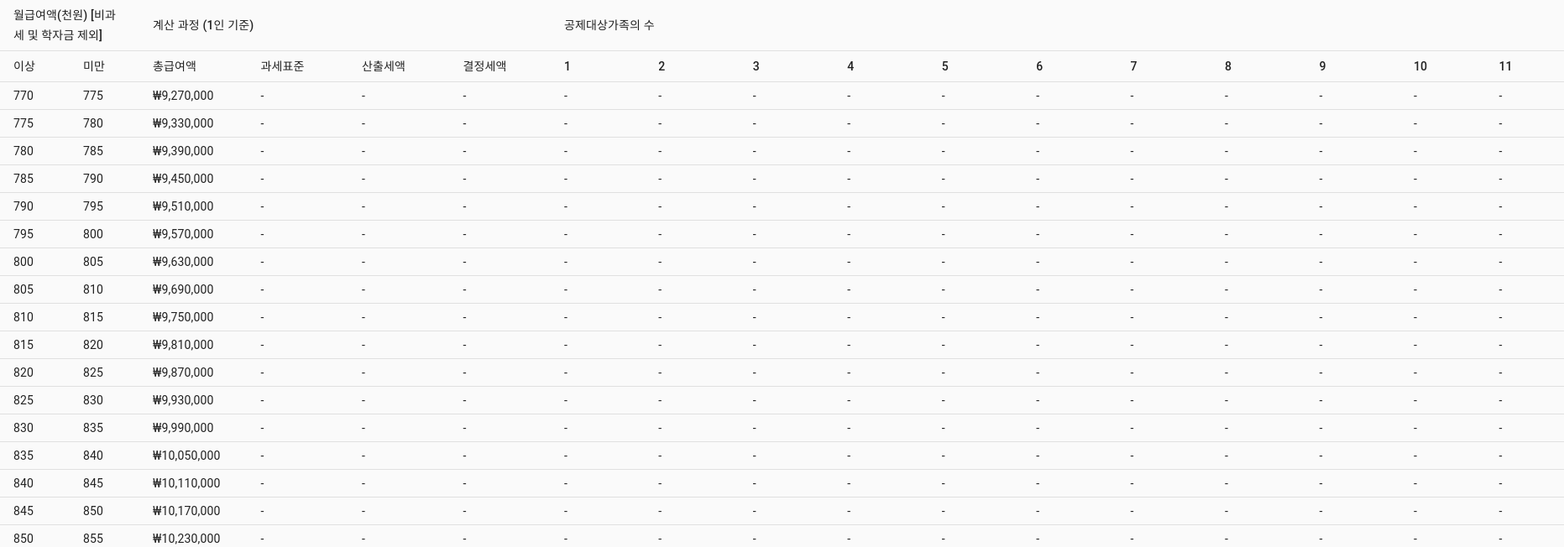
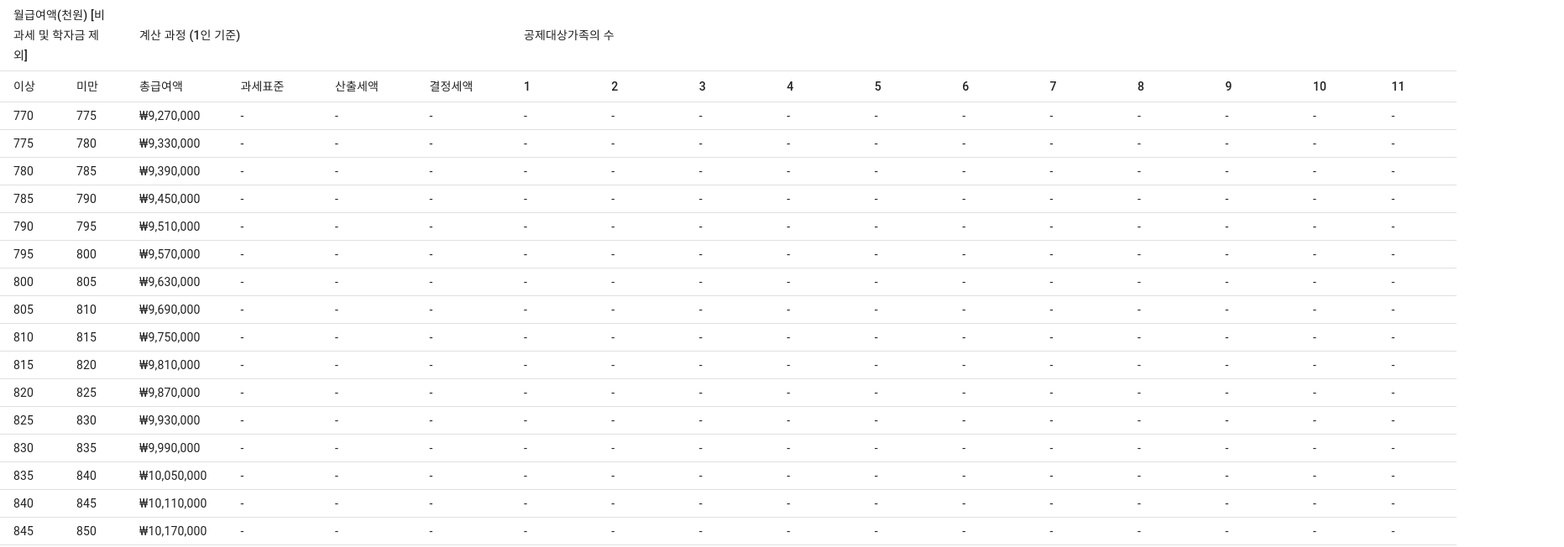
Before and after one commit to KENNYSOFT/salary-calculator, a React (Create React App) app: page / in a window 1280 px wide. Shown: the top 652 px of the page at 84% size, 1863 px wide, since content can reach past the window. Built offline with nearby package versions, Linux system fonts and the light colour scheme.

Commit message:
deps: mui/material v5, react-table v8

```diff
--- a/src/App.tsx
+++ b/src/App.tsx
@@ -1,123 +1,125 @@
 import React from "react";
 
-import CssBaseline from "@material-ui/core/CssBaseline";
-import MaUTable from "@material-ui/core/Table";
-import TableBody from "@material-ui/core/TableBody";
-import TableCell from "@material-ui/core/TableCell";
-import TableHead from "@material-ui/core/TableHead";
-import TableRow from "@material-ui/core/TableRow";
+import CssBaseline from "@mui/material/CssBaseline";
+import MaUTable from "@mui/material/Table";
+import TableBody from "@mui/material/TableBody";
+import TableCell from "@mui/material/TableCell";
+import TableHead from "@mui/material/TableHead";
+import TableRow from "@mui/material/TableRow";
 
-import { Column, useTable } from "react-table";
+import {
+  CellContext,
+  ColumnDef,
+  createColumnHelper,
+  flexRender,
+  getCoreRowModel,
+  useReactTable,
+} from "@tanstack/react-table";
 
-import makeData, { RowType } from "./makeData";
+import makeData, { dependentFamilyRange, RowType } from "./makeData";
 
 function Table({
   columns,
   data,
 }: {
-  columns: Column<RowType>[];
+  columns: ColumnDef<RowType>[];
   data: RowType[];
 }) {
-  // Use the state and functions returned from useTable to build your UI
-  const { getTableProps, headerGroups, rows, prepareRow } = useTable({
+  const table = useReactTable({
+    data,
     columns,
-    data,
+    getCoreRowModel: getCoreRowModel(),
   });
 
   // Render the UI for your table
   return (
-    <MaUTable {...getTableProps()} stickyHeader size="small">
+    <MaUTable stickyHeader size="small">
       <TableHead>
-        {headerGroups.map((headerGroup) => (
-          <TableRow {...headerGroup.getHeaderGroupProps()}>
-            {headerGroup.headers.map((column) => (
-              <TableCell {...column.getHeaderProps()}>
-                {column.render("Header")}
+        {table.getHeaderGroups().map((headerGroup) => (
+          <TableRow key={headerGroup.id}>
+            {headerGroup.headers.map((header) => (
+              <TableCell key={header.id} colSpan={header.colSpan}>
+                {header.isPlaceholder
+                  ? null
+                  : flexRender(
+                      header.column.columnDef.header,
+                      header.getContext()
+                    )}
               </TableCell>
             ))}
           </TableRow>
         ))}
       </TableHead>
       <TableBody>
-        {rows.map((row, i) => {
-          prepareRow(row);
-          return (
-            <TableRow {...row.getRowProps()}>
-              {row.cells.map((cell) => {
-                return (
-                  <TableCell {...cell.getCellProps()}>
-                    {cell.render("Cell")}
+        {table.getRowModel().rows.map((row) => (
+          <TableRow key={row.id}>
+            {row.getVisibleCells().map((cell) => (
+              <TableCell key={cell.id}>
+                {flexRender(cell.column.columnDef.cell, cell.getContext())}
               </TableCell>
-                );
-              })}
+            ))}
           </TableRow>
-          );
-        })}
+        ))}
       </TableBody>
     </MaUTable>
   );
 }
 
 function App() {
-  const formatLocale = ({ value }: { value: number }) => value.toLocaleString();
-  const formatAmount = ({ value }: { value: number }) =>
-    value ? `₩${value.toLocaleString()}` : "-";
+  const formatLocale = (info: CellContext<RowType, any>) =>
+    info.getValue().toLocaleString();
+  const formatAmount = (info: CellContext<RowType, any>) =>
+    info.getValue() ? `₩${info.getValue().toLocaleString()}` : "-";
 
-  const columns = React.useMemo(
-    () => [
-      {
-        Header: "월급여액(천원)\n[비과세 및 학자금 제외]",
+  const columnHelper = createColumnHelper<RowType>();
+
+  const columns = [
+    columnHelper.group({
+      header: "월급여액(천원)\n[비과세 및 학자금 제외]",
       columns: [
-          {
-            Header: "이상",
-            accessor: "minInclusive",
-            Cell: formatLocale,
-          },
-          {
-            Header: "미만",
-            accessor: "maxExclusive",
-            Cell: formatLocale,
-          },
+        columnHelper.accessor("minInclusive", {
+          cell: formatLocale,
+          header: "이상",
+        }),
+        columnHelper.accessor("maxExclusive", {
+          cell: formatLocale,
+          header: "미만",
+        }),
       ],
-      },
-      {
-        Header: "계산 과정 (1인 기준)",
+    }),
+    columnHelper.group({
+      header: "계산 과정 (1인 기준)",
       columns: [
-          {
-            Header: "총급여액",
-            accessor: "total",
-            Cell: formatAmount,
-          },
-          {
-            Header: "과세표준",
-            accessor: "taxBase",
-            Cell: formatAmount,
-          },
-          {
-            Header: "산출세액",
-            accessor: "calculatedTax",
-            Cell: formatAmount,
-          },
-          {
-            Header: "결정세액",
-            accessor: "determinatedTax",
-            Cell: formatAmount,
-          },
+        columnHelper.accessor("total", {
+          cell: formatAmount,
+          header: "총급여액",
+        }),
+        columnHelper.accessor("taxBase", {
+          cell: formatAmount,
+          header: "과세표준",
+        }),
+        columnHelper.accessor("calculatedTax", {
+          cell: formatAmount,
+          header: "산출세액",
+        }),
+        columnHelper.accessor("determinatedTax", {
+          cell: formatAmount,
+          header: "결정세액",
+        }),
       ],
-      },
-      {
-        Header: "공제대상가족의 수",
-        columns: new Array(11).fill(undefined).map((_, i) => ({
-          Header: `${i + 1}`,
-          accessor: `${i + 1}`,
-          Cell: formatAmount,
-        })),
-      },
-    ],
-    []
-  );
+    }),
+    columnHelper.group({
+      header: "공제대상가족의 수",
+      columns: dependentFamilyRange.map((i) =>
+        columnHelper.accessor((row) => row[i], {
+          cell: formatAmount,
+          header: `${i}`,
+        })
+      ),
+    }),
+  ];
 
-  const data = React.useMemo(() => makeData("2023-02-28"), []);
+  const [data, setData] = React.useState(() => makeData("2023-02-28"));
 
   return (
     <div>
--- a/src/makeData.ts
+++ b/src/makeData.ts
@@ -12,10 +12,14 @@ type Articles = {
   근로소득세액공제율: Progressive;
   근로소득세액공제_한도: RangedFunction;
 };
+export const dependentFamilyRange = [
+  1, 2, 3, 4, 5, 6, 7, 8, 9, 10, 11,
+] as const;
 export type RowType = {
   minInclusive: number;
   maxExclusive: number;
-} & ReturnType<typeof calculate>;
+} & ReturnType<typeof calculate> &
+  Record<(typeof dependentFamilyRange)[number], number>;
 
 const 근로소득간이세액표_기준일자: Record<
   Date,
@@ -310,7 +314,7 @@ const findAppliedRange = <T>(obj: Record<number, T>, value: number) => {
     keys.find(
       (k, i) =>
         value >= keys[i] && (i === keys.length - 1 || value < keys[i + 1])
-    ) || 0
+    ) ?? 0
   ];
 };
 
@@ -372,7 +376,7 @@ const calculate = (revision: string, monthly: number, family: number) => {
     taxBase,
     calculatedTax: Math.round(calculatedTax),
     determinatedTax: Math.round(determinatedTax),
-    monthlyWithholdingText:
+    monthlyWithholdingTax:
       determinatedTax < 12_000 ? undefined : floor(determinatedTax / 12, -1),
   };
 };
@@ -388,12 +392,12 @@ const newRow = (
     minInclusive,
     maxExclusive,
     ...calculate(revision, monthly, 1),
-    ...Object.fromEntries(
-      range(11).map((i) => [
-        i + 1,
-        calculate(revision, monthly, i + 1).monthlyWithholdingText,
+    ...(Object.fromEntries(
+      dependentFamilyRange.map((i) => [
+        i,
+        calculate(revision, monthly, i).monthlyWithholdingTax,
       ])
-    ),
+    ) as { [Key in (typeof dependentFamilyRange)[number]]: number }),
   };
 };
 
```
Also changed, not shown: package.json (+4 -3 lines), 1 other file (tests, documents, lock files or other folders). Lines whose indentation alone changed are shown as unchanged.
